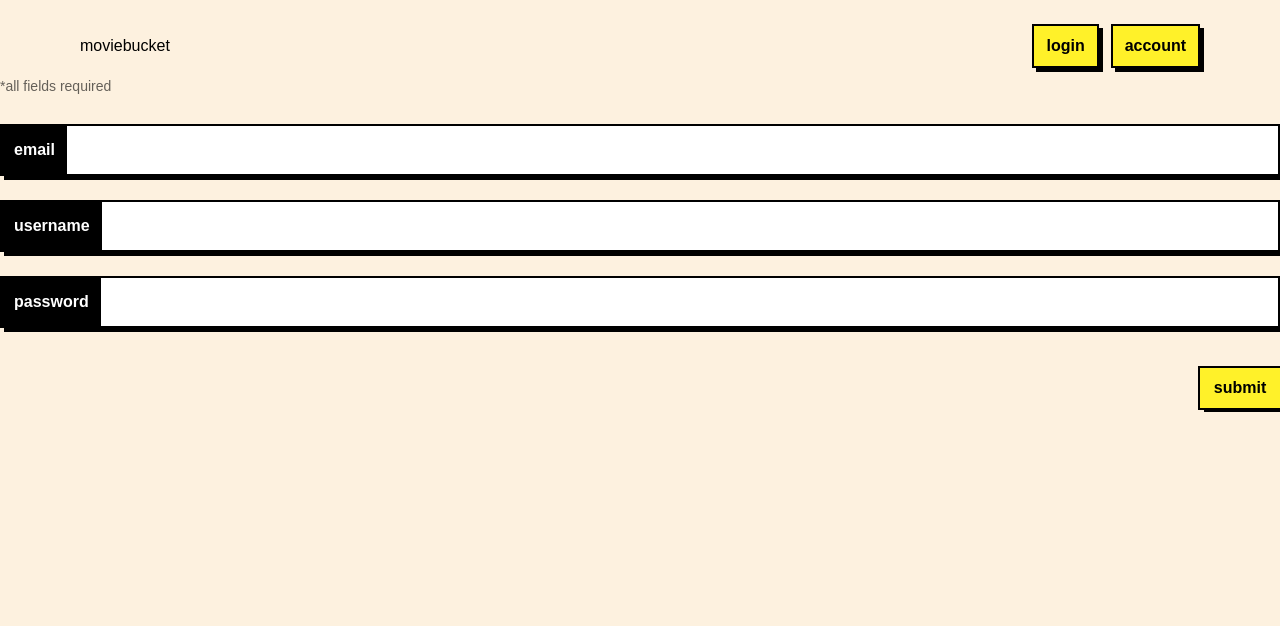
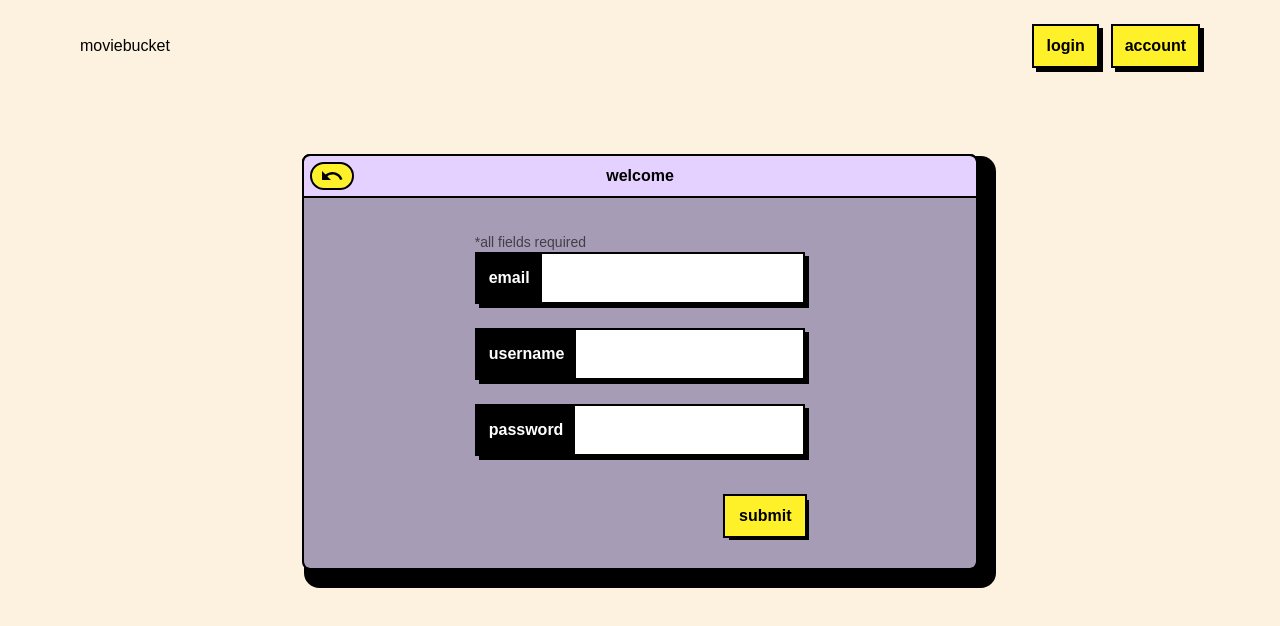
Before and after one commit to thwilson3/movie_bucket_frontend, a React (Vite) app: page /signup in a window 1280 px wide. Shown: the top 626 px of the page. Built offline with nearby package versions, Linux system fonts and the light colour scheme; a web font is replaced by a local one.

Commit message:
add route for signup

```diff
--- a/src/RoutesList.tsx
+++ b/src/RoutesList.tsx
@@ -9,11 +9,11 @@ import {
 } from "./interfaces";
 
 import Homepage from "./components/Homepage";
-import SignUpForm from "./components/SignUpForm";
 import LoginContainer from "./components/LogInContainer";
 import BucketsContainer from "./components/BucketsContainer";
 import MoviesContainer from "./components/MoviesContainer";
 import AddBucketContainer from "./components/AddBucketContainer";
+import SignUpContainer from "./components/SignUpContainer";
 
 export default function RoutesList({
   signup,
@@ -30,7 +30,7 @@ export default function RoutesList({
     <Routes>
       <Route path="/" element={<Homepage logout={logout} />} />
       <Route path="/login" element={<LoginContainer login={login} />} />
-      <Route path="/signup" element={<SignUpForm signup={signup} />} />
+      <Route path="/signup" element={<SignUpContainer signup={signup} />} />
       {/* <Route path="/buckets" element={<BucketsContainer />} />
       <Route path="/buckets/add" element={<AddBucketContainer />} />
       <Route path="/buckets/:id" element={<MoviesContainer />} /> */}
```
